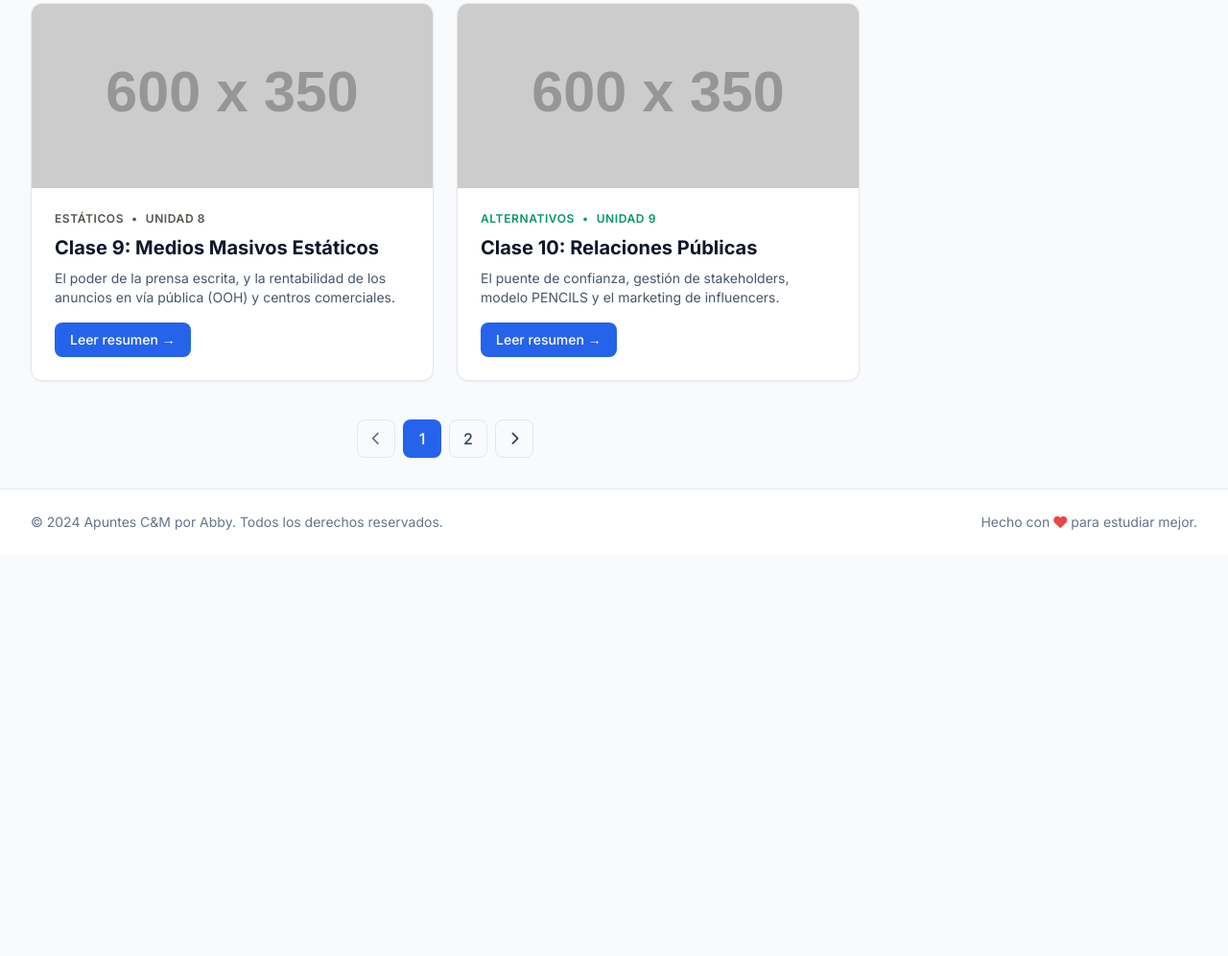
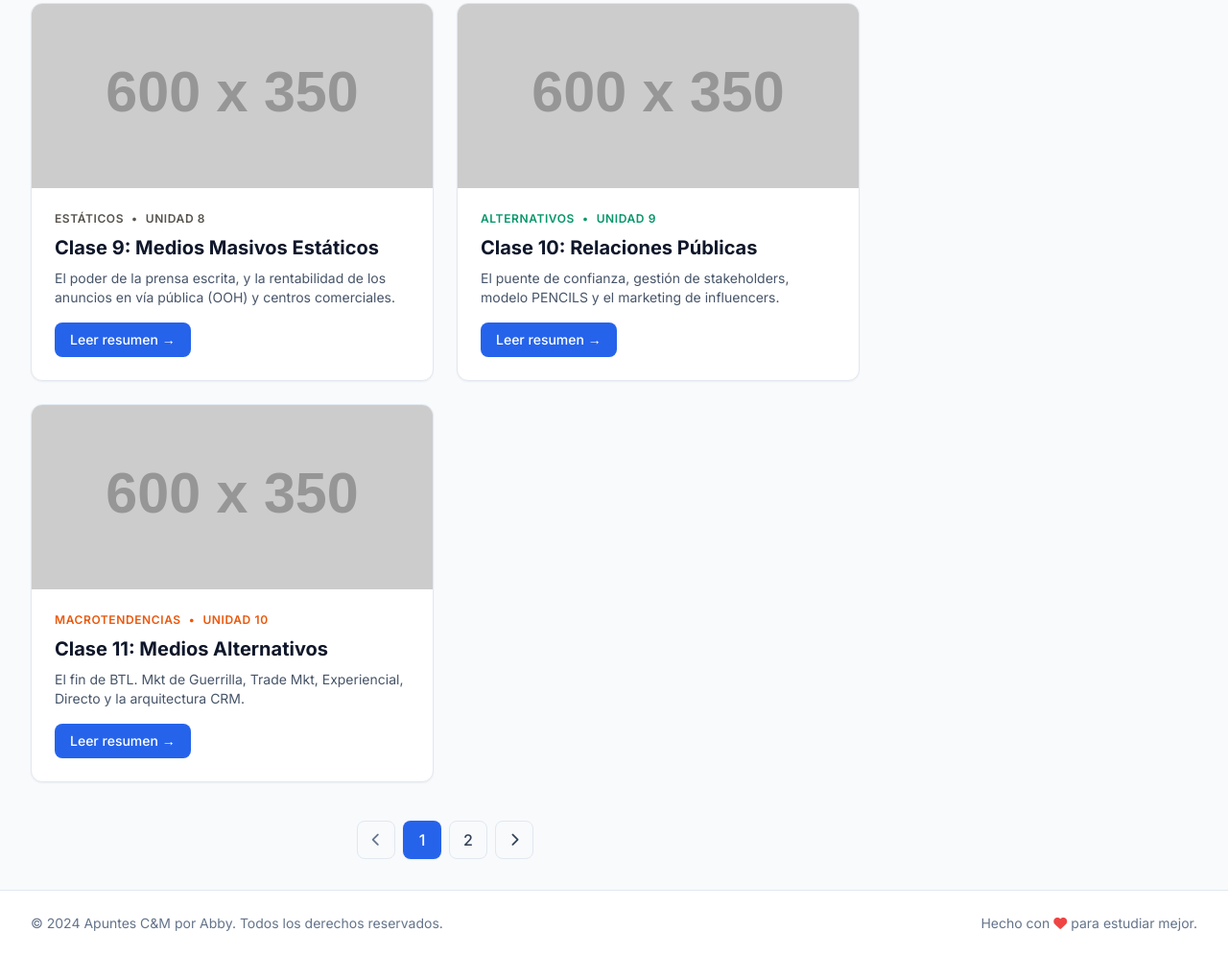
Before and after one commit to abbyrom-lab/PC_Comunicaciones-de-marketing, a plain HTML site: page index.html in a window 1280 px wide. Shown: the part 1544-2540 px from the top of the page at 96% size. Before the commit the page ends 2122 px from the top, so only its background shows below. Drawn offline with nearby package versions, Linux system fonts and the light colour scheme; placeholder pictures from the web are drawn by us.

Commit message:
Add Clase 11 article section to index.html

```diff
--- a/index.html
+++ b/index.html
@@ -211,6 +211,22 @@
         </div>
     </div>
 </article>
+                <!-- Tarjeta de Clase 11 -->
+<article class="bg-white rounded-xl shadow-sm border border-slate-200 overflow-hidden hover:shadow-md transition-shadow duration-300 flex flex-col">
+    <img src="https://placehold.co/600x350/ffedd5/ea580c?text=Clase+11" alt="Imagen representativa Clase 11" class="w-full h-48 object-cover">
+    <div class="p-6 flex-grow flex flex-col">
+        <div class="flex items-center gap-2 text-xs text-orange-600 font-semibold uppercase tracking-wider mb-2">
+            <span>Macrotendencias</span><span>•</span><span>Unidad 10</span>
+        </div>
+        <h2 class="text-xl font-bold text-slate-900 mb-2">Clase 11: Medios Alternativos</h2>
+        <p class="text-slate-600 text-sm mb-4 line-clamp-3">El fin de BTL. Mkt de Guerrilla, Trade Mkt, Experiencial, Directo y la arquitectura CRM.</p>
+        <div class="mt-auto">
+            <a href="clase-11.html" class="inline-flex items-center justify-center bg-blue-600 hover:bg-blue-700 text-white px-4 py-2 rounded-lg text-sm font-medium transition-colors">
+                Leer resumen &rarr;
+            </a>
+        </div>
+    </div>
+</article>
             </div>
 
             <!-- Paginación (Ejemplo visual) -->
```
